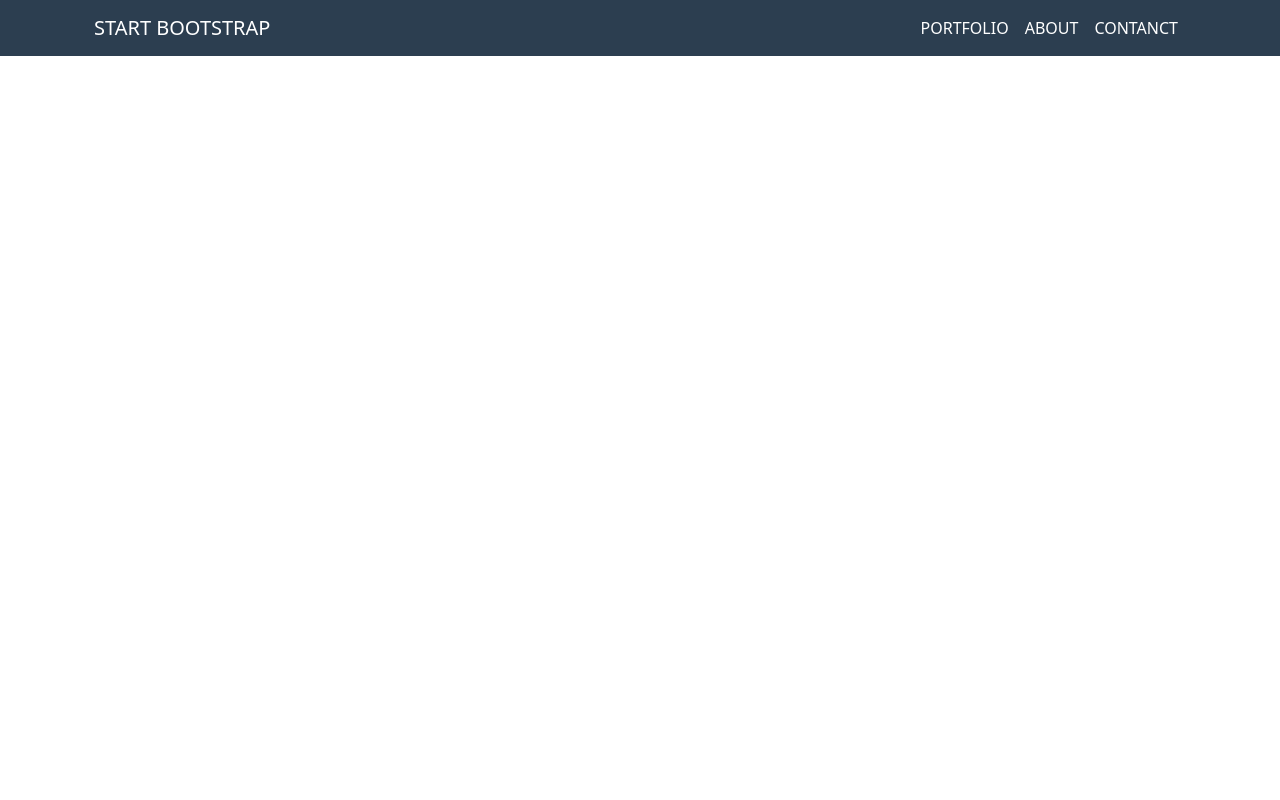
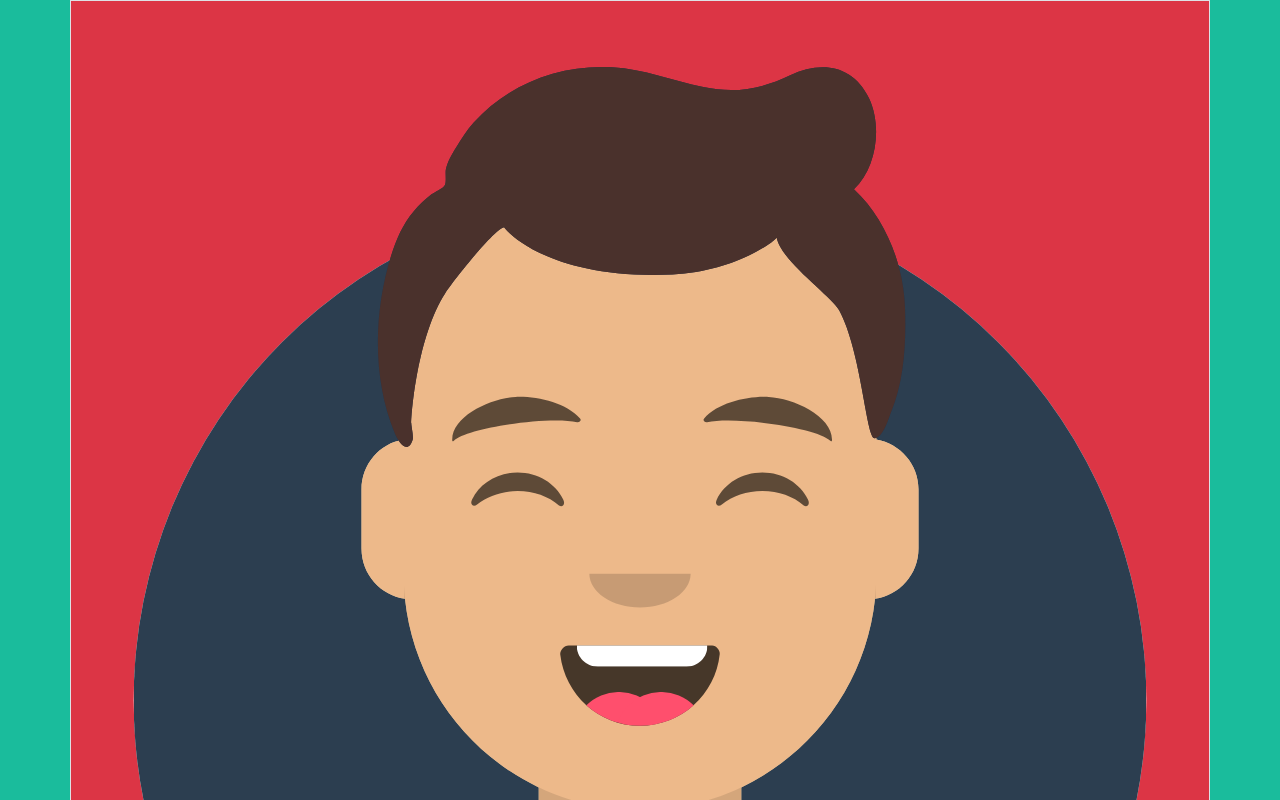
Before and after one commit to violix96/html-css-bootstrap-freelancer, a plain HTML site: page test.html in a window 1280 px wide. Shown: the top 800 px of the page. Drawn offline with nearby package versions, Linux system fonts and the light colour scheme.

Commit message:
[UPD] img-fluid

```diff
--- a/test.html
+++ b/test.html
@@ -9,26 +9,18 @@
     <title>Document</title>
 </head>
 <body>
-    <header class="bg_dark_blue text-white">
-        <div class="container">
-            <nav class="navbar navbar-expand-lg bg_dark_blue navbar-dark">
-                <div class="container">
-                  <a class="navbar-brand" href="#">START BOOTSTRAP</a>
-                  <button class="navbar-toggler" type="button" data-bs-toggle="collapse" data-bs-target="#navbarNavAltMarkup" aria-controls="navbarNavAltMarkup" aria-expanded="false" aria-label="Toggle navigation">
-                    <span class="navbar-toggler-icon"></span>
-                  </button>
-                  <div class="collapse navbar-collapse justify-content-end" id="navbarNavAltMarkup">
-                    <div class="navbar-nav">
-                      <a class="nav-link active" aria-current="page" href="#">PORTFOLIO</a>
-                      <a class="nav-link active" aria-current="page" href="#">ABOUT</a>
-                      <a class="nav-link active" aria-current="page" href="#">CONTANCT</a>
-                      <!-- <a class="nav-link disabled" aria-disabled="true">Disabled</a> -->
-                    </div>
-                  </div>
-                </div>
-              </nav>
+  <section id="jumbotron" class="bg_green">
+    <div class="container">
+        <div class="row">
+            <div class="col-12 py-4 bg-danger text-center border">
+              <img class="img-fluid" src="./img/avatar.svg" alt="">
+            </div>
+            <div class="col-12 py-4 bg-danger text-center border">Star</div>
+            <div class="col-12 py-4 bg-danger text-center border">Star img</div>
+            <div class="col-12 py-4 bg-danger text-center border">list</div>
         </div>
-    </header>
+    </div>
+</section>
     <script src="https://cdn.jsdelivr.net/npm/bootstrap@5.3.3/dist/js/bootstrap.bundle.min.js" integrity="sha384-YvpcrYf0tY3lHB60NNkmXc5s9fDVZLESaAA55NDzOxhy9GkcIdslK1eN7N6jIeHz" crossorigin="anonymous"></script>
 </body>
 </html>
```
